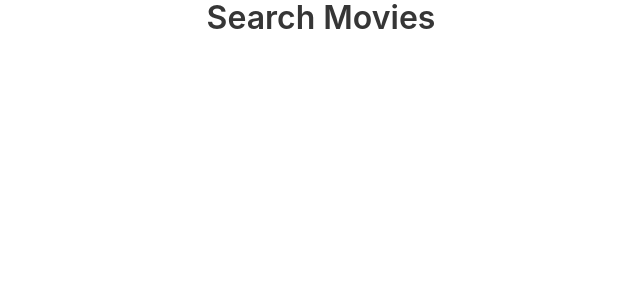
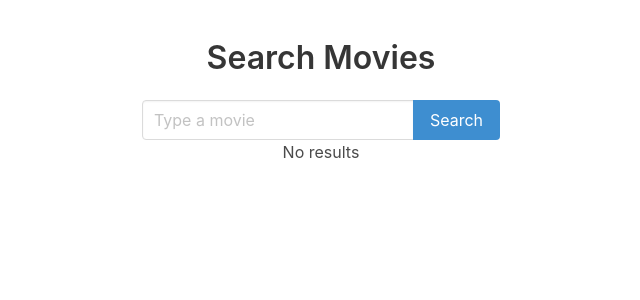
Before and after one commit to Georgge/react-search-movie-exercise, a React (Create React App) app: page / in a window 1280 px wide. Shown: the top 300 px of the page, without its empty margins (319-959 px from the left). Built offline with nearby package versions, Linux system fonts and the light colour scheme.

Commit message:
search and render

```diff
--- a/src/App.css
+++ b/src/App.css
@@ -1,32 +1,9 @@
 .App {
+  padding-top: 40px;
   text-align: center;
 }
 
-.App-logo {
-  animation: App-logo-spin infinite 20s linear;
-  height: 40vmin;
+.SearchForm-wrapper {
+  display: flex;
+  justify-content: center;
 }
-
-.App-header {
-  background-color: #282c34;
-  min-height: 100vh;
-  display: flex;
-  flex-direction: column;
-  align-items: center;
-  justify-content: center;
-  font-size: calc(10px + 2vmin);
-  color: white;
-}
-
-.App-link {
-  color: #61dafb;
-}
-
-@keyframes App-logo-spin {
-  from {
-    transform: rotate(0deg);
-  }
-  to {
-    transform: rotate(360deg);
-  }
-}
--- a/src/App.js
+++ b/src/App.js
@@ -1,14 +1,35 @@
 import React, { Component } from 'react';
 import { Title } from './componets/Title';
+import { SearchForm } from './componets/SearchForm'
 
 import './App.css';
 import 'bulma/css/bulma.css';
 
 class App extends Component {
+  state = { results: [] }
+
+  _handleResults = (results) => {
+    this.setState({ results })
+  }
+
+  _renderResults () {
+    const { results } = this.state;
+    return results.map(movie => {
+      return <p key={movie.imdbID}>{movie.Title}</p>
+    });
+  }
+
   render() {
     return (
       <div className="App">
         <Title>Search Movies</Title>
+        <div className="SearchForm-wrapper">
+          <SearchForm onResults={this._handleResults} />
+        </div>
+        {this.state.results.length === 0
+          ? <p>No results</p>
+          : this._renderResults()
+        }
       </div>
     );
   }
--- /dev/null
+++ b/src/componets/SearchForm.js
@@ -0,0 +1,47 @@
+import React, { Component } from 'react';
+
+const API_KEY = '3aaf6bc6';
+
+export class SearchForm extends Component {
+  state = {
+    inputMovie: '',
+  }
+
+  _handleChange = (e) => {
+    this.setState({ inputMovie: e.target.value })
+  }
+
+  _handleSubmit = (e) => {
+    e.preventDefault();
+    const { inputMovie } = this.state;
+    fetch(`http://www.omdbapi.com/?apikey=${API_KEY}&s=${inputMovie}`)
+      .then((response) => response.json())
+      .then((results) => {
+        const { Search, totalResults } = results;
+        console.log(Search, totalResults)
+        this.props.onResults(Search);
+      });
+  }
+
+  render () {
+    return (
+      <form onSubmit={this._handleSubmit}>
+        <div className="field has-addons">
+          <div className="control">
+            <input
+              className="input"
+              type="text"
+              placeholder="Type a movie"
+              onChange={this._handleChange}
+            />
+          </div>
+          <div className="control">
+            <button className="button is-info">
+              Search
+            </button>
+          </div>
+        </div>
+      </form>
+    );
+  };
+};
```
